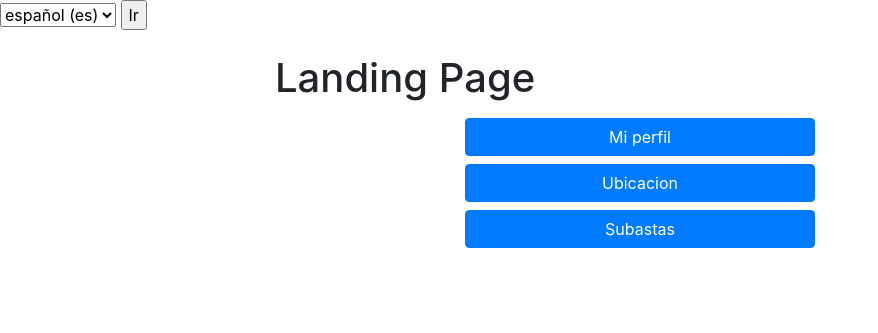
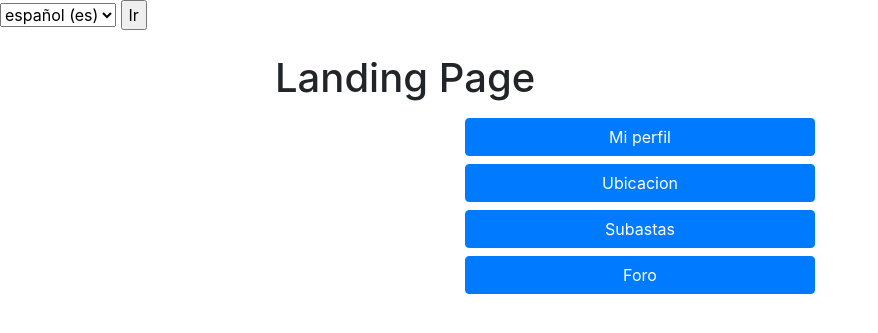
Before and after one commit to IanDiazBriones/Incluyeme-, a Django app: page / in a window 1280 px wide. Shown: the part 48-381 px from the top of the page, without its empty margins (0-878 px from the left). Run offline with Django 3.2, Linux system fonts and the light colour scheme; parts of the project's set-up code (start-up, migrations or seed data) failed here and were passed over; some libraries are stand-ins or nearby versions.

Commit message:
1.0.7
Boton Foro landing page

```diff
--- a/templates/pagStatic/index.html
+++ b/templates/pagStatic/index.html
@@ -72,10 +72,24 @@
       <div class="col-4">
         <a class="btn btn-primary btn-block" href="#" role="button">{% trans "Subastas" %}</a>
       </div>
+      <div class="col-4"
+
+
+      </div>
+
+    </div>
+   <div class="container mt-2">
+    <div class="row">
       <div class="col-4">
       </div>
-    </div>
-  </div>
+      <div class="col-4">
+        <a class="btn btn-primary btn-block" href="#" role="button">{% trans "Foro" %}</a>
+      </div>
+      <div class="col-4"
+
+
+
+      </div>
 </body>
 </html>
 {% endblock %}
```
Also changed, not shown: db.sqlite3.
